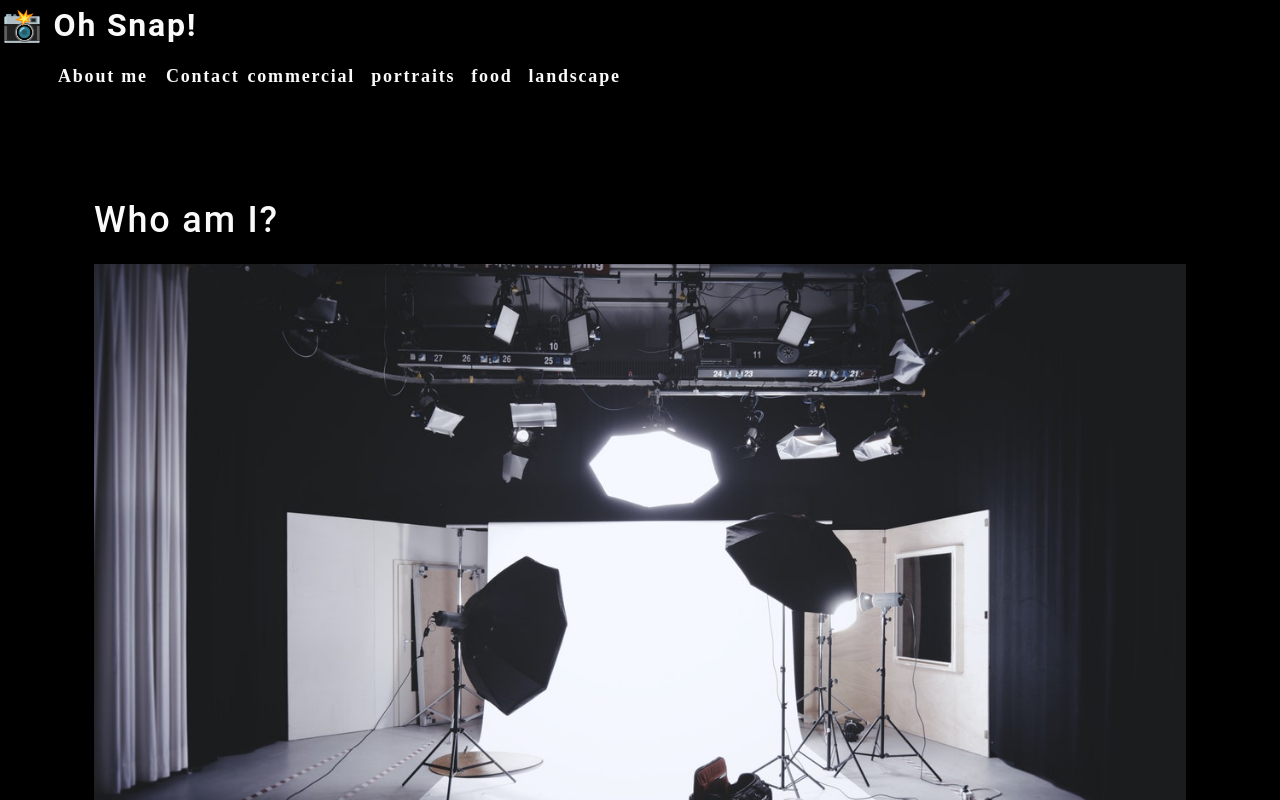
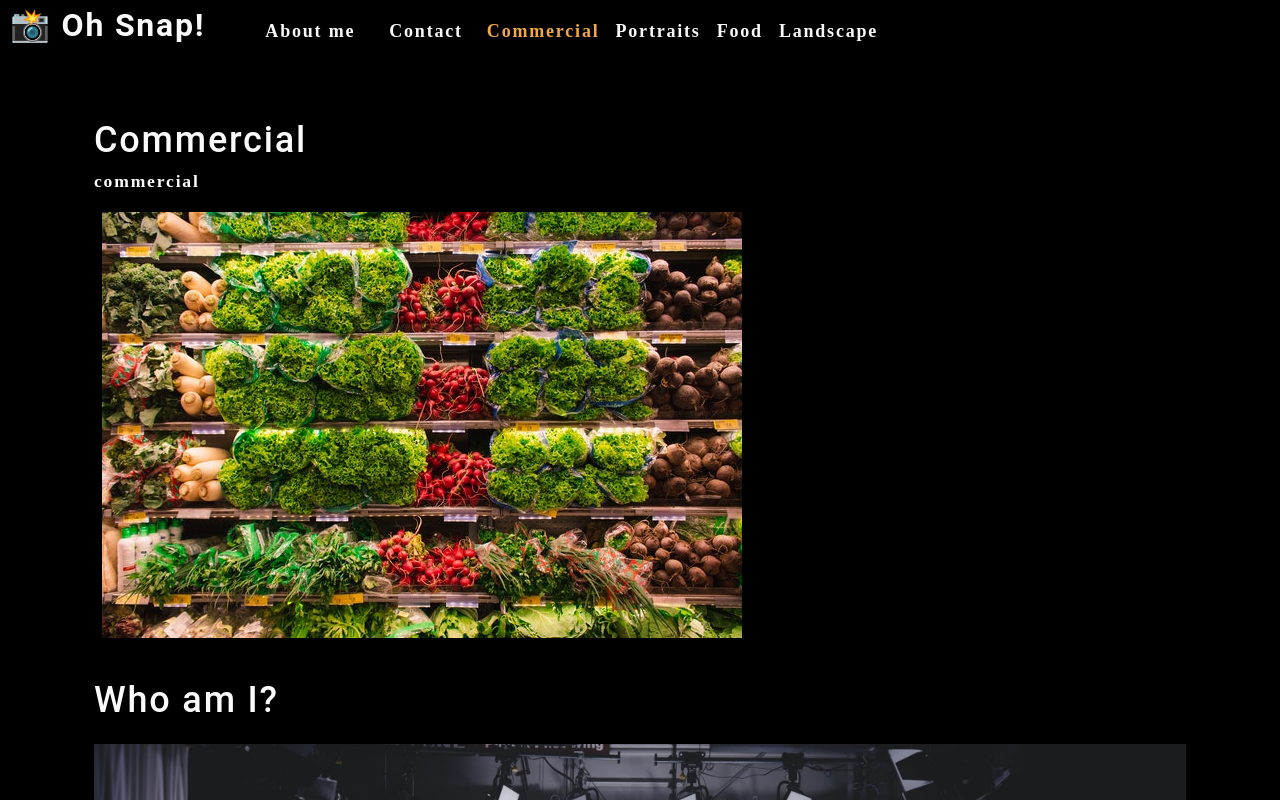
Before and after one commit to darkjuanjo/photo-port, a React (Create React App) app: page / in a window 1280 px wide. Shown: the top 800 px of the page. Built offline with nearby package versions, Linux system fonts and the light colour scheme.

Commit message:
added useEffect and Gallery

```diff
--- a/src/App.js
+++ b/src/App.js
@@ -1,13 +1,38 @@
-import './App.css';
+import React, { useState, useEffect } from 'react';
+import Nav from './components/Nav';
 import About from './components/About';
-import Nav from './components/Nav';
+import Gallery from './components/Gallery';
+import { capitalizeFirstLetter } from './utils/helpers';
 
 function App() {
+  const [categories] = useState([
+    {
+      name: 'commercial',
+      description: 'Photos of grocery stores, food trucks, and other commercial projects',
+    },
+    { name: 'portraits', description: 'Portraits of people in my life' },
+    { name: 'food', description: 'Delicious delicacies' },
+    { name: 'landscape', description: 'Fields, farmhouses, waterfalls, and the beauty of nature' },
+  ]);
+
+  const [currentCategory, setCurrentCategory] = useState(categories[0]);
+
+  useEffect(() => {
+    document.title = capitalizeFirstLetter(currentCategory.name);
+  }, [currentCategory]);
+
   return (
     <div>
-      <Nav></Nav>
+      <Nav
+        categories={categories}
+        setCurrentCategory={setCurrentCategory}
+        currentCategory={currentCategory}
+      ></Nav>
       <main>
-        <About></About>
+        <div>
+          <Gallery></Gallery>
+          <About></About>
+        </div>
       </main>
     </div>
   );
--- /dev/null
+++ b/src/components/Gallery/index.js
@@ -0,0 +1,25 @@
+import React from "react";
+import { capitalizeFirstLetter } from '../../utils/helpers';
+import photo from "../../assets/small/commercial/0.jpg";
+
+function Gallery(props) {
+  const currentCategory = {
+    name: "commercial",
+    description:
+      "Photos of grocery stores, food trucks, and other commercial projects",
+  };
+  return (
+    <section>
+      <h1>{capitalizeFirstLetter(currentCategory.name)}</h1>
+      <p>{currentCategory.name}</p>
+      <div className="flex-row">
+          <img
+            src={photo}
+            alt="Commercial Example"
+            className="img-thumbanil mx-1"
+          />
+      </div>
+    </section>
+  );
+}
+export default Gallery;
--- a/src/components/Nav/index.js
+++ b/src/components/Nav/index.js
@@ -1,55 +1,50 @@
 import React from 'react';
+import { capitalizeFirstLetter } from '../../utils/helpers';
 
-function Nav() {
-    const categories = [
-        {
-          name: "commercial",
-          description:
-            "Photos of grocery stores, food trucks, and other commercial projects",
-        },
-        { name: "portraits", description: "Portraits of people in my life" },
-        { name: "food", description: "Delicious delicacies" },
-        {
-          name: "landscape",
-          description: "Fields, farmhouses, waterfalls, and the beauty of nature",
-        },
-      ];
+function Nav(props) {
+  const {
+    categories = [],
+    setCurrentCategory,
+    currentCategory,
+  } = props;
 
-      function categorySelected(name) {
-          console.log(`${name} clicked`);
-      }
-
-    return(
-<header>
+  return (
+    <header className="flex-row px-1">
       <h2>
-    <a data-testid='link' href="/">
+        <a data-testid="link" href="/">
           <span role="img" aria-label="camera"> 📸</span> Oh Snap!
         </a>
       </h2>
       <nav>
         <ul className="flex-row">
           <li className="mx-2">
-        <a data-testid='about' href="#about">
+            <a data-testid="about" href="#about">
               About me
             </a>
           </li>
-      <li>
+          <li className="mx-2">
             <span>Contact</span>
           </li>
           {categories.map((category) => (
             <li
-          className="mx-1"
+              className={`mx-1 ${
+                currentCategory.name === category.name && 'navActive'
+                }`}
               key={category.name}
             >
-          <span onClick={ () => categorySelected(category.name)}>
-            {category.name}
+              <span
+                onClick={() => {
+                  setCurrentCategory(category)
+                }}
+              >
+                {capitalizeFirstLetter(category.name)}
               </span>
             </li>
           ))}
         </ul>
       </nav>
     </header>
-    )
+  );
 }
 
 export default Nav;
```
Lines whose indentation alone changed are shown as unchanged.
